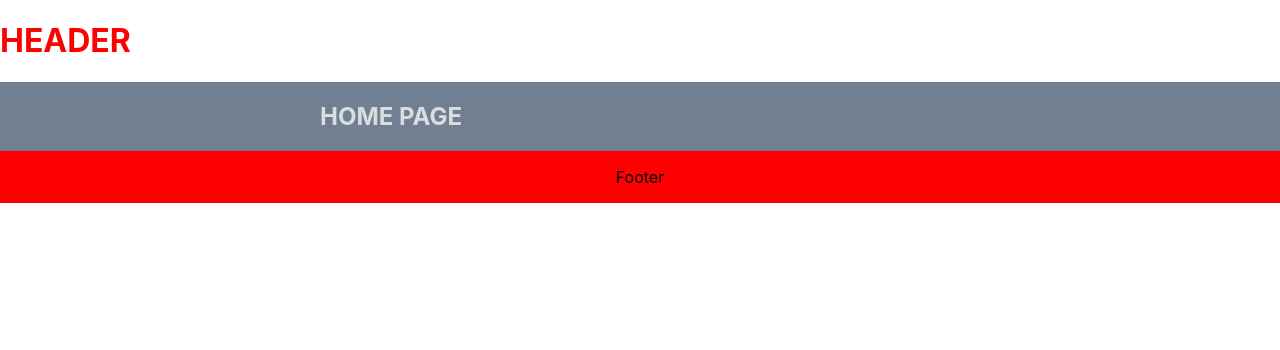
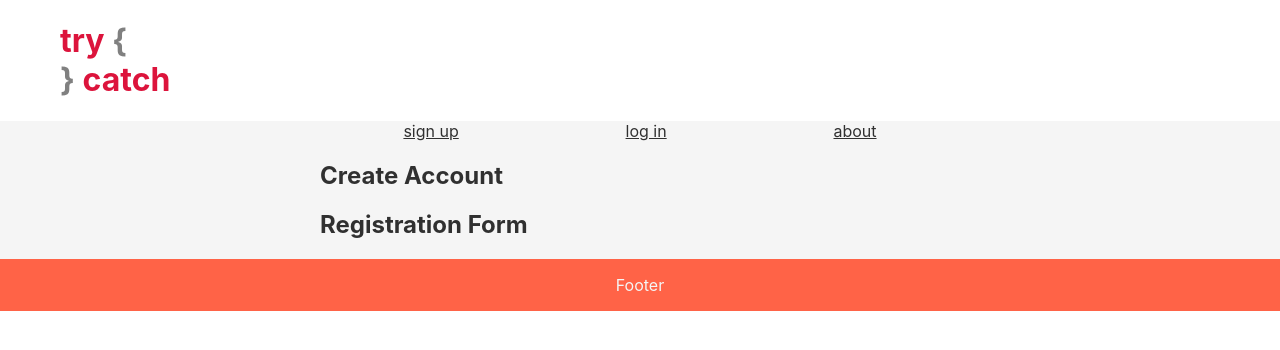
Before and after one commit to nathanlamontsmith12/try-catch, a React (Create React App) app: page / in a window 1280 px wide. Shown: the top 350 px of the page. Built offline with nearby package versions, Linux system fonts and the light colour scheme.

Commit message:
home page display and layout with auth / about nav

```diff
--- a/src/App.css
+++ b/src/App.css
@@ -1 +1,8 @@
-/* nope */
+.fakeLink {
+	text-decoration: underline;
+}
+
+.fakeLink:hover {
+	color: blue;
+	cursor: pointer;
+}
--- a/src/App.js
+++ b/src/App.js
@@ -11,7 +11,7 @@ import Home from './home';
 
 // Styles:
 const StyledMain = styled.main`
-  background: slategray;
+  background: whitesmoke;
 `
 
 class App extends Component {
@@ -24,12 +24,12 @@ class App extends Component {
     render() {
     return (
         <div className="App">
-            { this.state.page === "home" ? <Header /> : null }
-            <StyledMain>
-                <Switch>
-                    <Route exact path="/" render={ (props) => <Home /> } />
-                </Switch>
-            </StyledMain>
+            <Header />
+                <StyledMain>
+                    <Switch>
+                        <Route exact path="/" render={ (props) => <Home /> } />
+                    </Switch>
+                </StyledMain>
             <Footer />
         </div>
     )}
--- /dev/null
+++ b/src/home/about.jsx
@@ -0,0 +1,18 @@
+import React from 'react';
+import styled from 'styled-components';
+
+// Styles:
+const StyledDiv = styled.div `
+
+`
+
+function About (props) {
+	return (
+		<StyledDiv>
+			<h2> About </h2>
+		</StyledDiv>
+	)
+}
+
+
+export default About;
--- /dev/null
+++ b/src/home/auth.jsx
@@ -0,0 +1,19 @@
+import React from 'react';
+import styled from 'styled-components';
+
+const StyledDiv = styled.div `
+
+`
+
+
+function Display (props) {
+
+	return (
+		<StyledDiv>
+			{ props.view === "reg" ? <h2> Registration Form </h2> : <h2> Log In Form </h2> }
+		</StyledDiv>
+	)
+}
+
+
+export default Display;
--- a/src/home/index.jsx
+++ b/src/home/index.jsx
@@ -1,5 +1,10 @@
 import React, { Component } from 'react';
 import styled from 'styled-components';
+
+// Components:
+import Nav from './nav';
+import Auth from './auth';
+import About from './about';
 
 const StyledDiv = styled.div `
 	display: flex;
@@ -8,7 +13,6 @@ const StyledDiv = styled.div `
 
 	section {
 		width: 50%;
-		color: whitesmoke;
 		opacity: 0.8;
 	}
 `
@@ -17,14 +21,55 @@ class Home extends Component {
 	constructor(){
 		super();
 		this.state = {
-			view: "reg" // acceptable: "reg", "login", "about"
+			view: "reg",
+			username: "",
+			email: "",
+			password: "",
+			confirmation: ""
 		}
 	}
+	changeView = (view) => {
+		this.setState({
+			view: view
+		})
+	}
+	handleChange = (evt) => {
+		console.log(evt);
+	}
+	submit = (evt, route) => {
+		evt.preventDefault();
+		console.log(evt);
+	}
+	login = (formData) => {
+		console.log("LOGIN: ", formData);
+	}
+	register = (formData) => {
+		console.log("REGISTER: ", formData);
+	}
 	render(){
+
+		let h1InnerText = "";
+
+		if (this.state.view === "login") {
+			h1InnerText = "Log In"
+		} else if (this.state.view === "reg") {
+			h1InnerText = "Create Account"
+		}
+
 		return (
 			<StyledDiv>
 				<section>
-					<h1>HOME PAGE</h1>
+					<Nav view={this.state.view} changeView={this.changeView} />
+					<h1> { h1InnerText } </h1>
+					{ this.state.view === "about" ? <About /> :
+						<Auth
+							view={this.state.view}
+							handleChange={this.handleChange}
+							submit={this.submit}
+							login={this.login}
+							register={this.register}
+						/>
+					}
 				</section>
 			</StyledDiv>
 		)
--- /dev/null
+++ b/src/home/nav.jsx
@@ -0,0 +1,20 @@
+import React from 'react';
+import styled from 'styled-components';
+
+const StyledNav = styled.nav `
+	display: flex;
+	justify-content: space-around;
+	align-items: center;
+`
+
+function Nav (props) {
+	return (
+		<StyledNav>
+			<span className="fakeLink" onClick={props.changeView.bind(null, "reg")} > sign up </span>
+			<span className="fakeLink" onClick={props.changeView.bind(null, "login")} > log in </span>
+			<span className="fakeLink" onClick={props.changeView.bind(null, "about")} > about </span>
+		</StyledNav>
+	)
+}
+
+export default Nav;
--- a/src/presentational/footer.jsx
+++ b/src/presentational/footer.jsx
@@ -1,4 +1,4 @@
-import React, { Component } from 'react';
+import React from 'react';
 import styled from 'styled-components';
 
 // Styles:
@@ -6,7 +6,8 @@ const StyledFooter = styled.footer `
 	display: flex;
 	justify-content: center;
 	align-items: center;
-	background: red;
+	background: tomato;
+	color: whitesmoke;
 `
 
 function Footer (props) {
--- a/src/presentational/header.jsx
+++ b/src/presentational/header.jsx
@@ -1,17 +1,26 @@
-import React, { Component } from 'react';
+import React from 'react';
 import styled from 'styled-components';
 
 // Styles:
 const StyledHeader = styled.header`
 	h1 {
-		color: red;
+		color: crimson;
+		margin-left: 60px;
+	}
+
+	span {
+		color: gray;
 	}
 `
 
 function Header (props) {
+
+	const open = "{";
+	const close = "}";
+
 	return (
 		<StyledHeader>
-			<h1> HEADER </h1>
+			<h1> try <span>{ open }</span> <br /> <span>{ close }</span> catch </h1>
 		</StyledHeader>
 	)
 }
```
